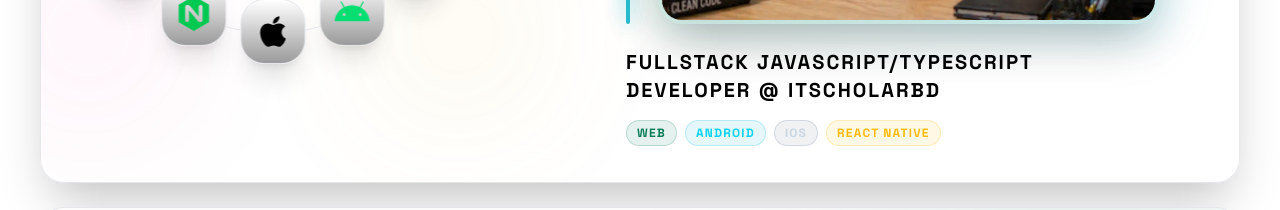
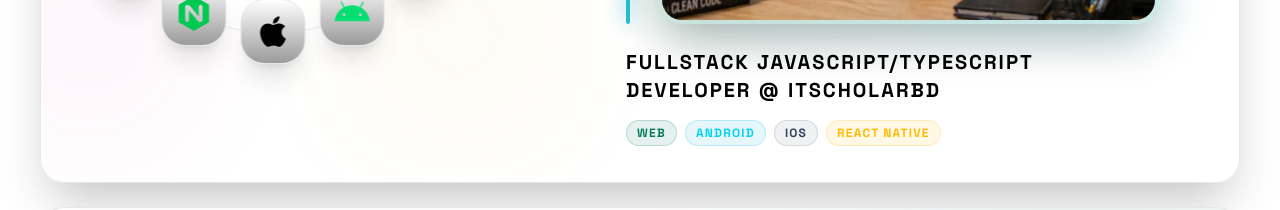
Before and after one commit to developerpalakbasak/developerpalakbasak, a Next.js app: page / in a window 1280 px wide. Shown: the part 1580-1790 px from the top of the page. Built offline with nearby package versions, Linux system fonts and the light colour scheme.

Commit message:
change css

```diff
--- a/src/components/ProfileCard.tsx
+++ b/src/components/ProfileCard.tsx
@@ -75,7 +75,7 @@
                 <div className="flex flex-wrap gap-1.5 sm:gap-2 pl-2">
                   <span className="text-[9px] sm:text-xs 2xl:text-base font-bold uppercase tracking-widest px-2.5 py-1 2xl:px-4 2xl:py-2 rounded-full bg-primary/10 text-primary border border-primary/20">Web</span>
                   <span className="text-[9px] sm:text-xs 2xl:text-base font-bold uppercase tracking-widest px-2.5 py-1 2xl:px-4 2xl:py-2 rounded-full bg-cyan-500/10 text-cyan-400 border border-cyan-500/20">Android</span>
-                  <span className="text-[9px] sm:text-xs 2xl:text-base font-bold uppercase tracking-widest px-2.5 py-1 2xl:px-4 2xl:py-2 rounded-full bg-slate-500/10 text-slate-300 border border-slate-500/20">iOS</span>
+                  <span className="text-[9px] sm:text-xs 2xl:text-base font-bold uppercase tracking-widest px-2.5 py-1 2xl:px-4 2xl:py-2 rounded-full bg-slate-500/10 text-slate-700 dark:text-slate-300 border border-slate-500/20">iOS</span>
                   <span className="text-[9px] sm:text-xs 2xl:text-base font-bold uppercase tracking-widest px-2.5 py-1 2xl:px-4 2xl:py-2 rounded-full bg-amber-400/10 text-amber-400 border border-amber-400/20">React Native</span>
                 </div>
               </div>
--- a/src/components/UnifiedSkills.tsx
+++ b/src/components/UnifiedSkills.tsx
@@ -99,7 +99,7 @@
           <button
             key={cat.id}
             onClick={() => setActiveTab(cat.id)}
-            className={`flex-1 sm:flex-initial flex items-center justify-center gap-2 md:gap-3 2xl:gap-5 px-4 md:px-10 2xl:px-16 py-2.5 md:py-4 2xl:py-6 rounded-full font-extrabold text-xs md:text-base 2xl:text-2xl transition-all duration-500 ${activeTab === cat.id
+            className={`flex-1 sm:flex-initial flex items-center justify-center gap-2 md:gap-3 2xl:gap-5 px-4 md:px-10 2xl:px-16 py-2.5 md:py-4 2xl:py-6 rounded-full font-extrabold text-xs md:text-base 2xl:text-2xl transition-all duration-500 cursor-pointer ${activeTab === cat.id
               ? "bg-primary text-white shadow-[0_8px_20px_rgba(var(--primary-rgb),0.3)] scale-105"
               : "text-slate-500 dark:text-slate-400 hover:text-slate-900 dark:hover:text-slate-200 hover:bg-white/5"
               }`}
```
